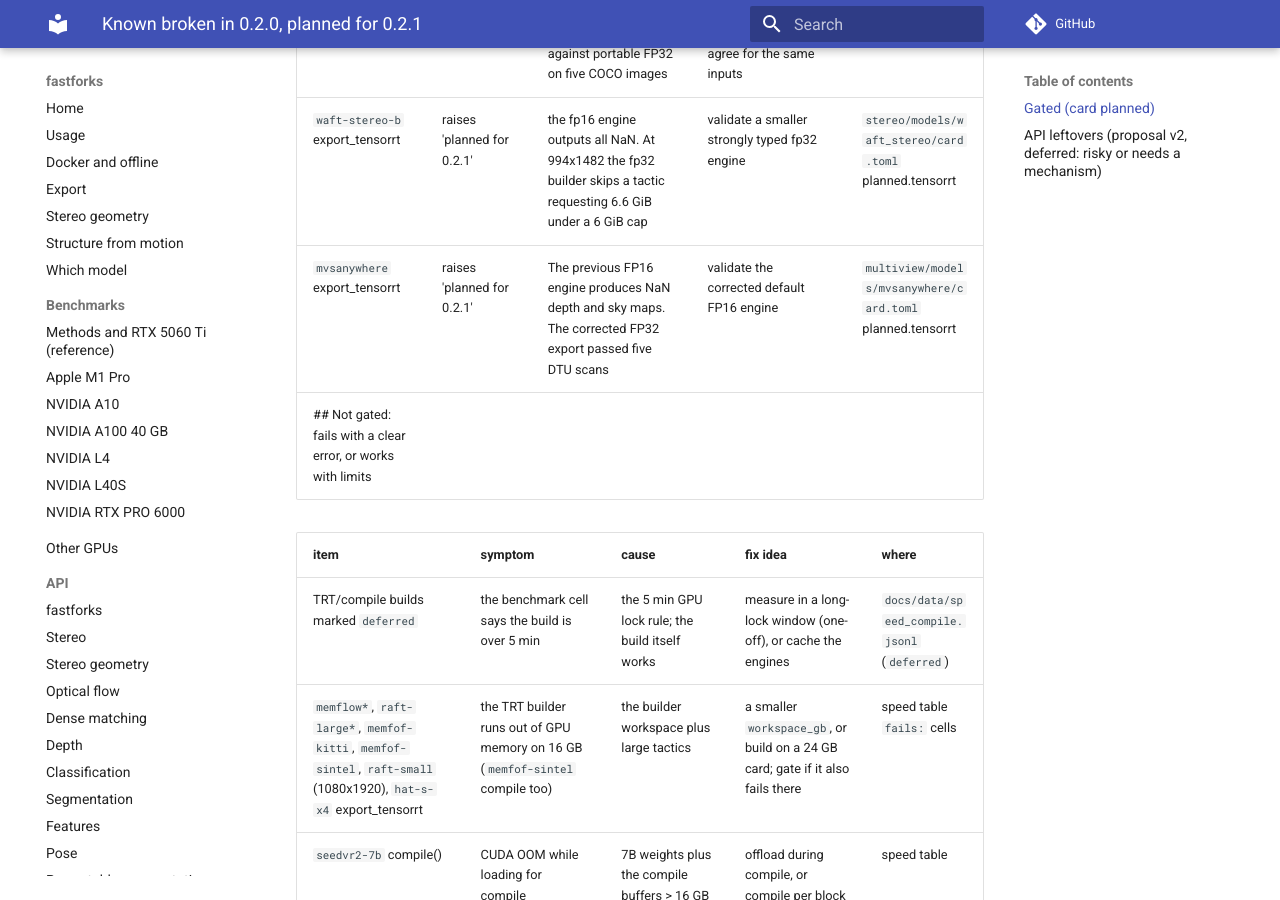
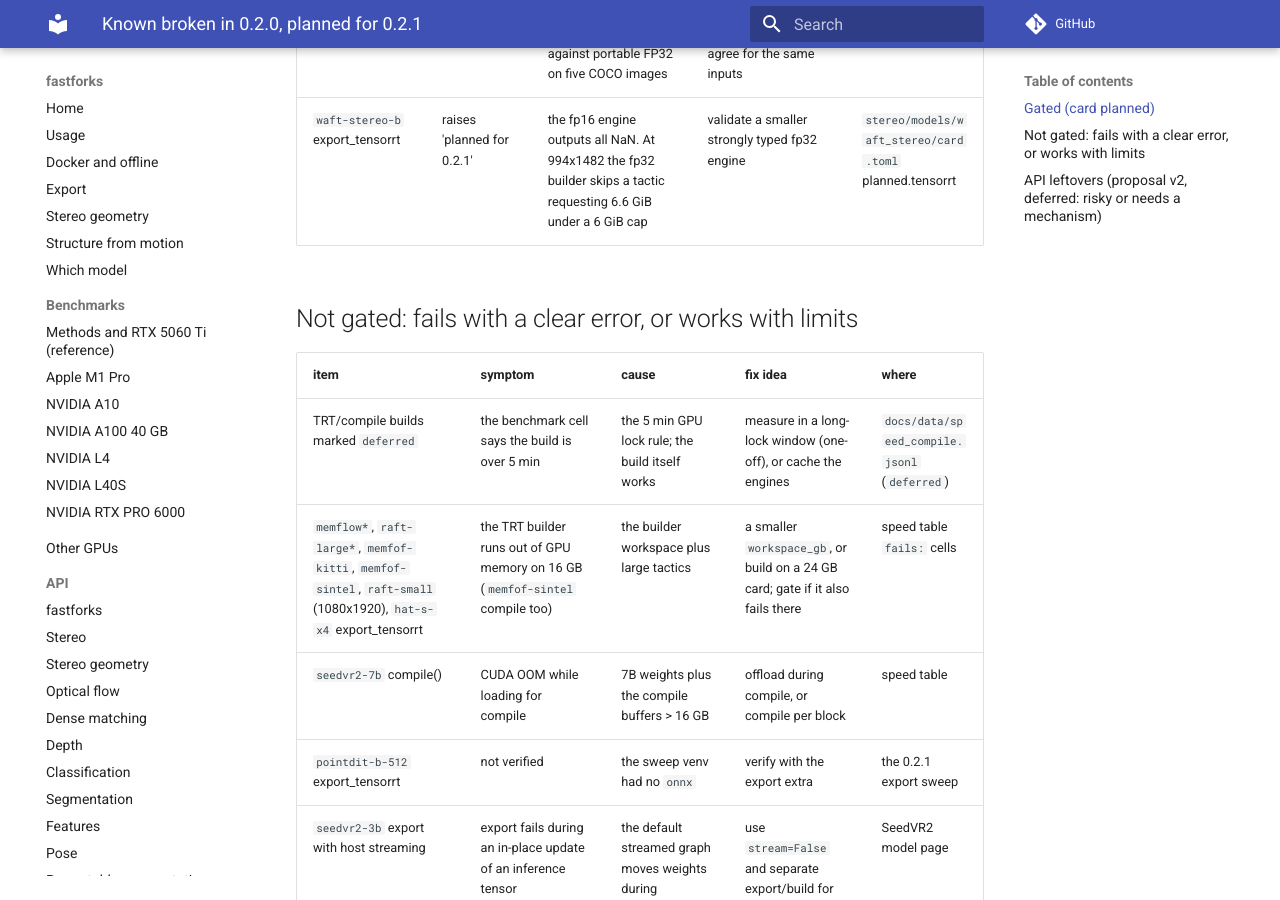
Before and after one commit to kleinicke/fastforks, an MkDocs documentation site: the page built from docs/plans/KNOWN_BROKEN_0.2.1.md, in a window 1280 px wide and 900 px high, scrolled down 5427 px. Built offline with MkDocs 1.6.1 and Material for MkDocs 9.7.7, drawn with Linux system fonts in a browser that asks for light colours; comment, search, counter and statistics services are not loaded.

```diff
--- a/docs/plans/KNOWN_BROKEN_0.2.1.md
+++ b/docs/plans/KNOWN_BROKEN_0.2.1.md
@@ -58,7 +58,7 @@ They are not advertised in the docs. The model pages carry a "Not in this releas
 | `gmflow-scale2-things` export_tensorrt | raises 'planned for 0.2.1' (was: fails) | the TensorRT 10 engine build fails (Myelin error on the attention graph) | retry on a newer TensorRT 10 release; else split the attention block out of Myelin (fp32 island or plugin) | `flow/models/gmflow/card.toml` planned.tensorrt |
 | `mlsd` export_tensorrt | raises 'planned for 0.2.1' | TensorRT 11 builds the graph; the isolated CNN yields line-map IoU of 0.45–0.66 against portable FP32 on five COCO images | locate the first differing CNN layer; isolated decoding and rasterization agree for the same inputs | `edges/models/mlsd/card.toml` planned.tensorrt |
 | `waft-stereo-b` export_tensorrt | raises 'planned for 0.2.1' | the fp16 engine outputs all NaN. At 994x1482 the fp32 builder skips a tactic requesting 6.6 GiB under a 6 GiB cap | validate a smaller strongly typed fp32 engine | `stereo/models/waft_stereo/card.toml` planned.tensorrt |
-| `mvsanywhere` export_tensorrt | raises 'planned for 0.2.1' | The previous FP16 engine produces NaN depth and sky maps. The corrected FP32 export passed five DTU scans | validate the corrected default FP16 engine | `multiview/models/mvsanywhere/card.toml` planned.tensorrt |
+
 ## Not gated: fails with a clear error, or works with limits
 
 | item | symptom | cause | fix idea | where |
```
Also changed, not shown: docs/models/multiview.md (+1 -2 lines).
